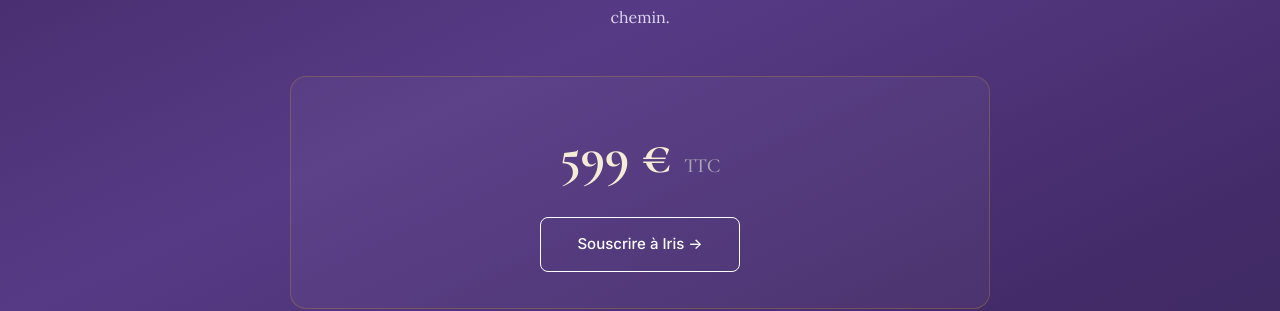
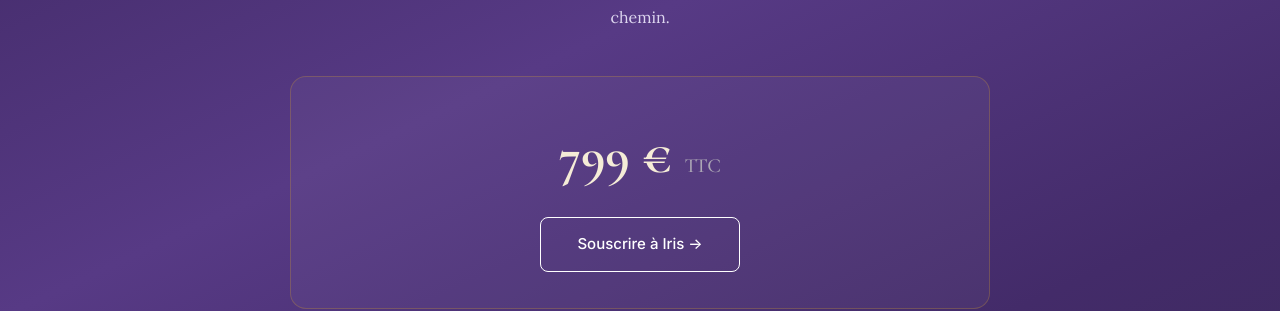
Before and after one commit to gabrielsimonetti62-hub/atlas-diagnostic, a Next.js app: page /offres/iris in a window 1280 px wide. Shown: the part 1748-2059 px from the top of the page. Built offline with nearby package versions, Linux system fonts and the light colour scheme.

Commit message:
Update page.js

```diff
--- a/app/offres/iris/page.js
+++ b/app/offres/iris/page.js
@@ -3,7 +3,7 @@ import { Nav, Footer, GoldSep, OfferPageBottom, MarbleBand } from "../../compone
 
 export const metadata = {
   title: "Offre Iris : diagnostic et suivi &agrave; 3 mois | ATLAS",
-  description: "Le diagnostic strat&eacute;gique complet, prolong&eacute; par une orientation vers les bons experts et un suivi &agrave; trois mois pour mesurer vos progr&egrave;s. 599 &euro;.",
+  description: "Le diagnostic strat&eacute;gique complet, prolong&eacute; par une orientation vers les bons experts et un suivi &agrave; trois mois pour mesurer vos progr&egrave;s. 799 &euro;.",
 };
 
 export default function Iris() {
@@ -35,7 +35,7 @@ export default function Iris() {
           <h2>&Agrave; qui s&apos;adresse Iris</h2>
           <p>Aux dirigeants qui veulent voir clair et v&eacute;rifier, preuve &agrave; l&apos;appui, que leurs efforts produisent des r&eacute;sultats. C&apos;est la formule recommand&eacute;e par ATLAS : celle o&ugrave; le diagnostic devient un chemin.</p>
           <div className="offer-cta-block">
-            <div className="offer-cta-price">599 &euro; <span>TTC</span></div>
+            <div className="offer-cta-price">799 &euro; <span>TTC</span></div>
             <Link href="/souscription#iris" className="btn-cta">Souscrire &agrave; Iris &rarr;</Link>
           </div>
           <OfferPageBottom current="iris" />
```
